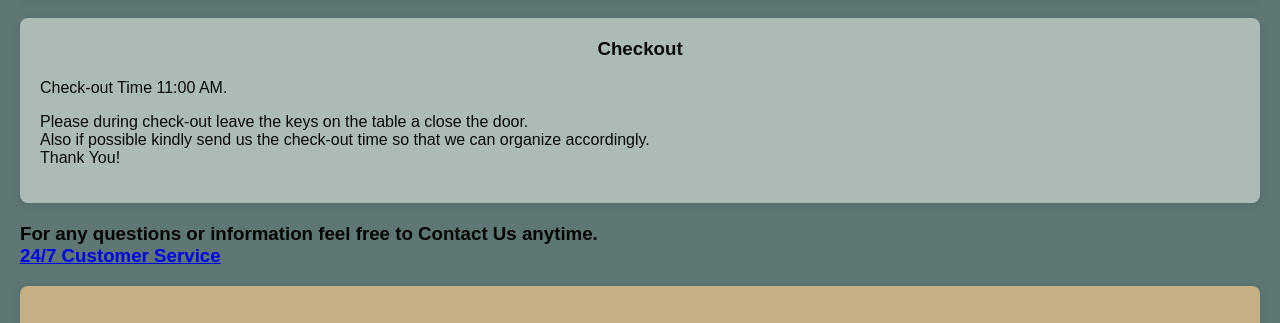
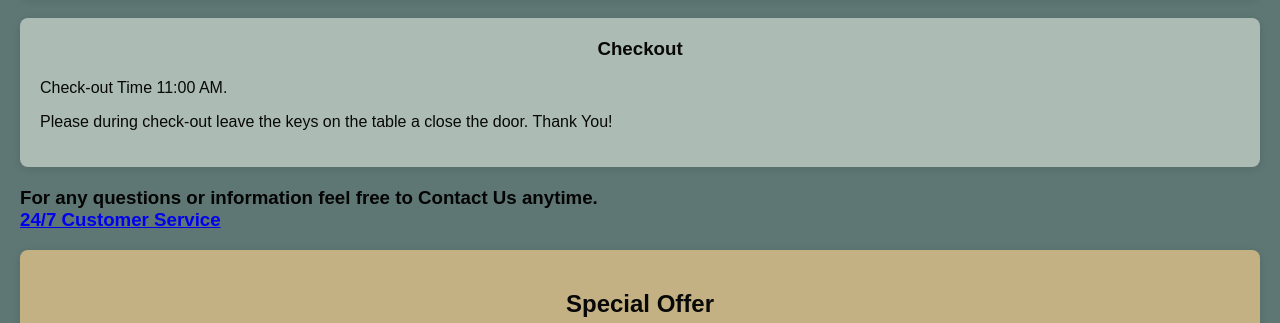
Before and after one commit to Perlahomes/Aposperite_v1.0, a plain HTML site: page index.html in a window 1280 px wide. Shown: the part 2443-2766 px from the top of the page. Drawn offline with Linux system fonts and the light colour scheme; a script that the page names is missing.

Commit message:
Add files via upload

```diff
--- a/index.html
+++ b/index.html
@@ -159,7 +159,7 @@
         <h3>Hot Water</h3>
         <p> Panel is located under the kitchen sink</p>
 
-        <img   src="images/aposperite thermo.jpg" alt="house">
+        <img   src="images/aposperite thermo.png" alt="house">
         <p>For hot water please turn the switch in the electrical panel for 30-45 minutes and turn off after.<br>
             Enjoy your stay!</p>
     </div>
@@ -171,8 +171,7 @@
         <div class="instructions">
         <h3> Checkout </h3>
         Check-out Time 11:00 AM.
-        <p>Please during check-out leave the keys on the table a close the door.<br>
-          Also if possible kindly send us the check-out time so that we can organize accordingly.<br>Thank You!</p>
+        <p>Please during check-out leave the keys on the table a close the door. Thank You!</p>
         </div>
     </div>
     <div class="location">
```
Also changed, not shown: 1 other file.
